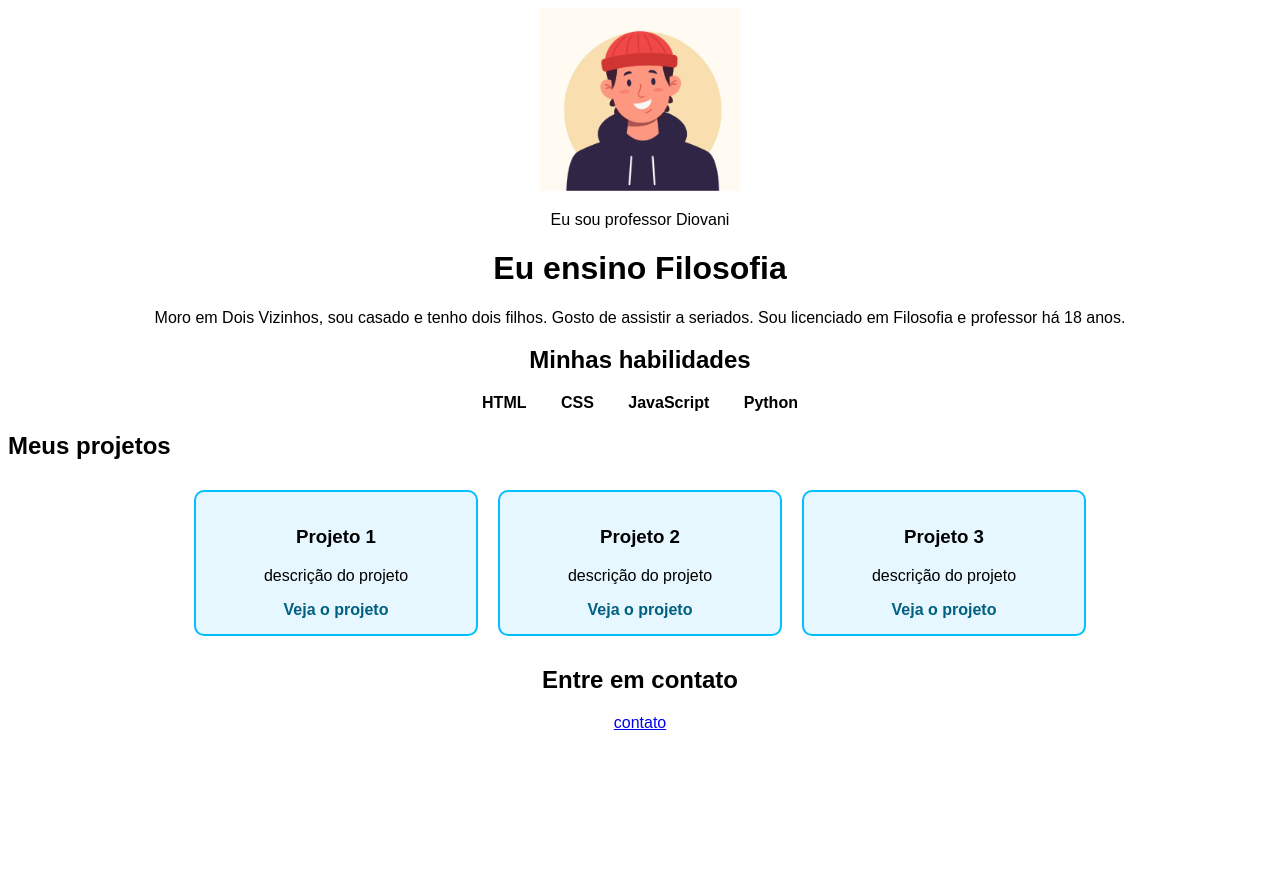
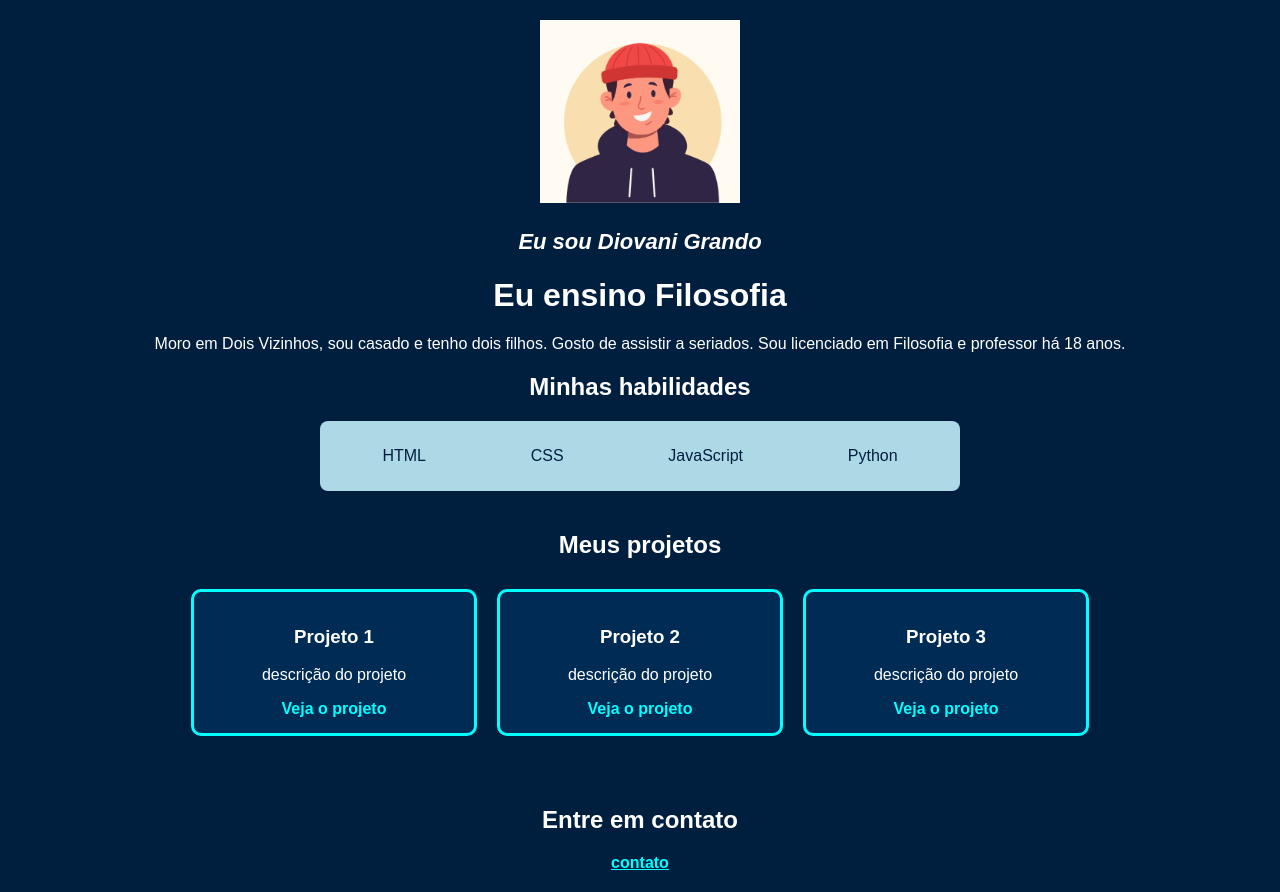
Before and after one commit to DiovaniProf/portfolio, a plain HTML site: page index.html in a window 1280 px wide. Before the commit the page ends 800 px from the top, so only its background shows below. Drawn offline with Linux system fonts and the light colour scheme.

Commit message:
estilizado

```diff
--- a/index.html
+++ b/index.html
@@ -9,25 +9,42 @@
     <style>
         body {
             font-family: Arial, sans-serif;
+            background-color: #001f3f; /* azul escuro */
+            color: white;
+            margin: 0;
+            padding: 0;
         }
 
         header, footer {
             text-align: center;
+            padding: 20px;
         }
 
-        /* Colocando habilidades lado a lado */
+        /* Nome estilizado */
+        header p:first-of-type {
+            font-weight: bold;
+            font-style: italic;
+            font-size: 22px;
+        }
+
+        /* Habilidades lado a lado */
         .habilidades {
+            background-color: #ADD8E6; /* azul claro */
+            color: #001f3f;
+            padding: 10px;
+            border-radius: 8px;
+            width: 50%;
+            margin: 0 auto;
+        }
+
+        .habilidades ul {
+            display: flex;
+            justify-content: space-around;
             list-style: none;
             padding: 0;
         }
 
-        .habilidades li {
-            display: inline-block;
-            margin: 0 15px;
-            font-weight: bold;
-        }
-
-        /* Estilizando os projetos */
+        /* Projetos */
         .projetos-container {
             display: flex;
             justify-content: center;
@@ -36,22 +53,22 @@
         }
 
         .projeto {
-            border: 2px solid #00bfff;
+            border: 3px solid #00ffff; /* azul néon */
             border-radius: 10px;
             padding: 15px;
             width: 250px;
+            background-color: #002b55;
             text-align: center;
-            background-color: #e6f7ff;
         }
 
         .projeto a {
             text-decoration: none;
             font-weight: bold;
-            color: #006080;
+            color: #00ffff;
         }
 
         .projeto a:hover {
-            color: #003d4d;
+            color: #7fffd4;
         }
     </style>
 
@@ -61,21 +78,23 @@
 
 <header>
     <img src="Imagens/avatar.jpeg" alt="imagem de um jovem de toca" width="200">
-    <p>Eu sou professor Diovani</p>
+    <p>Eu sou <strong><em>Diovani Grando</em></strong></p>
     <h1>Eu ensino Filosofia</h1>
     <p>Moro em Dois Vizinhos, sou casado e tenho dois filhos. Gosto de assistir a seriados. Sou licenciado em Filosofia e professor há 18 anos.</p>
 
     <h2>Minhas habilidades</h2>
-    <ul class="habilidades">
-        <li>HTML</li>
-        <li>CSS</li>
-        <li>JavaScript</li>
-        <li>Python</li>
-    </ul>
+    <div class="habilidades">
+        <ul>
+            <li>HTML</li>
+            <li>CSS</li>
+            <li>JavaScript</li>
+            <li>Python</li>
+        </ul>
+    </div>
 </header>
 
 <main>
-    <h2>Meus projetos</h2>
+    <h2 style="text-align:center;">Meus projetos</h2>
 
     <div class="projetos-container">
         <div class="projeto">
@@ -100,7 +119,7 @@
 
 <footer>
     <h2>Entre em contato</h2>
-    <a href="github">contato</a>
+    <a href="github" style="color:#00ffff; font-weight:bold;">contato</a>
 </footer>
 
 </body>
```
